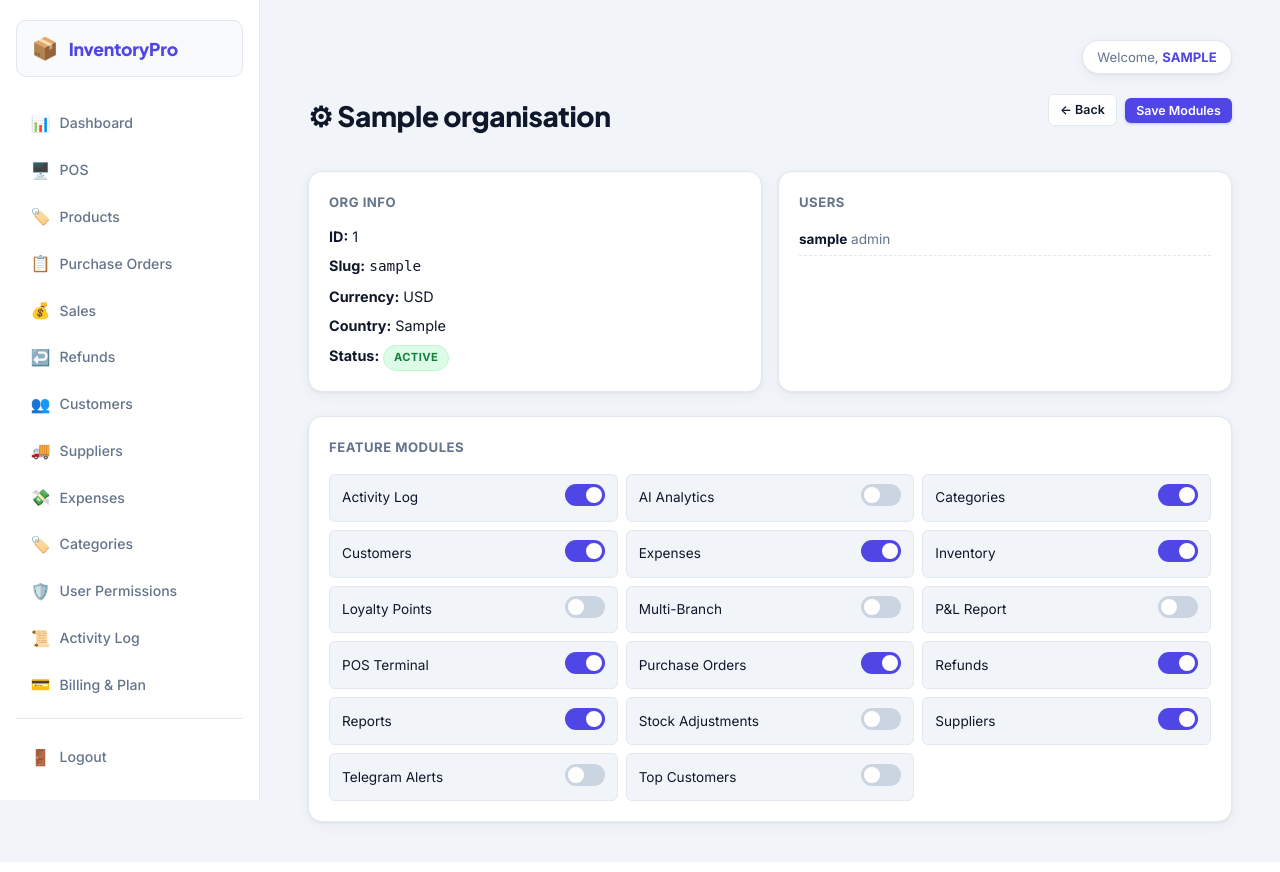
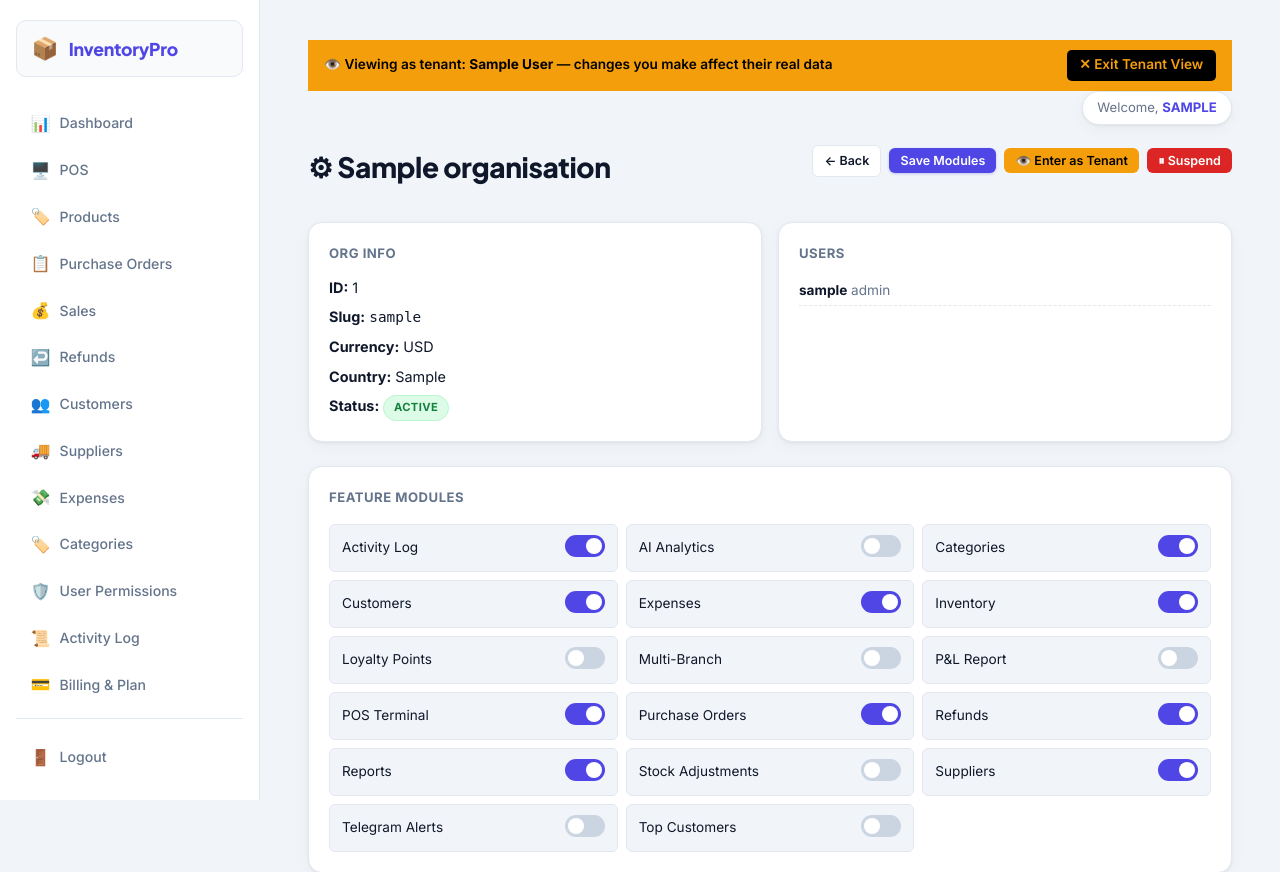
Before and after one commit to sasusavage/inventory-pro, a Flask app: page /superadmin/tenants/1 in a window 1280 px wide. Shown: the top 872 px of the page. Run offline with Flask 3, Linux system fonts and the light colour scheme; the visitor is signed in with stand-in values (Sample User, id 1); tables that the repository leaves empty hold one stand-in row (values such as "Sample post").

Commit message:
feat: super admin isolation, impersonation, onboarding fix
Super admin own org:
- Seed org #2 'Platform Admin' with all modules enabled
- superadmin user belongs to org 2, never sees tenant data
- Branch seeded for org 2 as well

Impersonation:
- POST /superadmin/tenants/<id>/impersonate — switches session to
  tenant org, saves real identity for restoration
- GET /superadmin/stop-impersonating — restores super admin session
- Yellow warning banner in layout.html when impersonating
- 'Enter as Tenant' + 'Suspend/Activate' buttons on tenant detail page

Onboarding fix:
- Branch(is_main=True) -> Branch(is_default=True) to match model

Co-Authored-By: Claude Sonnet 4.6 <noreply@anthropic.com>

```diff
--- a/app.py
+++ b/app.py
@@ -123,15 +123,16 @@ def _seed_default_users(app):
         except Exception:
             return
 
+        # superadmin lives in org 2 (Platform Admin), others in org 1
         seed_users = [
-            ('superadmin', 'super_admin', 'SuperAdmin2026!'),
-            ('admin_pro',  'admin',       'adminPass2026'),
-            ('sales_pro',  'sales',       'salesPass2026'),
+            ('superadmin', 'super_admin', 'SuperAdmin2026!', 2),
+            ('admin_pro',  'admin',       'adminPass2026',   1),
+            ('sales_pro',  'sales',       'salesPass2026',   1),
         ]
-        for username, role, password in seed_users:
+        for username, role, password, org_id in seed_users:
             try:
                 if not User.query.filter_by(username=username).first():
-                    u = User(username=username, role=role, organisation_id=1)
+                    u = User(username=username, role=role, organisation_id=org_id)
                     u.set_password(password)
                     db.session.add(u)
                     db.session.commit()
--- a/routes/onboarding.py
+++ b/routes/onboarding.py
@@ -73,7 +73,7 @@ def signup():
         branch = Branch(
             organisation_id=org.id,
             name='Main Branch',
-            is_main=True,
+            is_default=True,
             is_active=True,
         )
         db.session.add(branch)
--- a/routes/superadmin.py
+++ b/routes/superadmin.py
@@ -10,7 +10,7 @@ Routes:
   GET  /superadmin/plans        — list/edit plans
 """
 from functools import wraps
-from flask import Blueprint, render_template, request, jsonify, session
+from flask import Blueprint, render_template, request, jsonify, session, redirect
 from models import db, Organisation, User, TenantModule, Plan, Subscription, AVAILABLE_MODULES, DEFAULT_MODULES
 
 superadmin_bp = Blueprint('superadmin', __name__, url_prefix='/superadmin')
@@ -164,6 +164,46 @@ def api_suspend_tenant(org_id):
     return jsonify({'message': f'Tenant {state}', 'is_active': org.is_active})
 
 
+@superadmin_bp.route('/tenants/<int:org_id>/impersonate', methods=['POST'])
+@super_admin_required
+def impersonate_tenant(org_id):
+    """Super admin enters a tenant's workspace. Saves original session so they can exit."""
+    org = Organisation.query.get_or_404(org_id)
+    # Save the super admin's real identity so we can restore it
+    session['impersonating_org_id']    = org_id
+    session['impersonating_org_name']  = org.name
+    session['real_user_id']            = session.get('user_id')
+    session['real_username']           = session.get('username')
+    session['real_role']               = session.get('role')
+    session['real_org_id']             = session.get('org_id')
+    # Switch context to tenant's org
+    session['org_id'] = org_id
+    # Find an owner/admin user in that org to impersonate, or keep super_admin role
+    tenant_admin = User.query.filter_by(organisation_id=org_id, role='owner').first() \
+                or User.query.filter_by(organisation_id=org_id).first()
+    if tenant_admin:
+        session['user_id']  = tenant_admin.id
+        session['username'] = tenant_admin.username
+        session['role']     = tenant_admin.role
+    else:
+        session['role'] = 'admin'
+    return jsonify({'message': f'Now viewing as {org.name}', 'redirect': '/'})
+
+
+@superadmin_bp.route('/stop-impersonating')
+def stop_impersonating():
+    """Restore the super admin's real session."""
+    if session.get('real_role') == 'super_admin':
+        session['user_id']  = session.pop('real_user_id', None)
+        session['username'] = session.pop('real_username', None)
+        session['role']     = session.pop('real_role', None)
+        session['org_id']   = session.pop('real_org_id', None)
+        session.pop('impersonating_org_id',   None)
+        session.pop('impersonating_org_name', None)
+    from flask import redirect
+    return redirect('/superadmin/tenants')
+
+
 @superadmin_bp.route('/api/domains')
 @super_admin_required
 def api_pending_domains():
--- a/templates/layout.html
+++ b/templates/layout.html
@@ -102,6 +102,12 @@
 
         <!-- Main Content -->
         <main class="main-content">
+            {% if session.get('impersonating_org_name') %}
+            <div id="impersonation-banner" style="background:#f59e0b;color:#000;padding:.6rem 1rem;display:flex;align-items:center;justify-content:space-between;font-size:.85rem;font-weight:600;gap:1rem;flex-wrap:wrap;">
+                <span>👁️ Viewing as tenant: <strong>{{ session.get('impersonating_org_name') }}</strong> — changes you make affect their real data</span>
+                <a href="/superadmin/stop-impersonating" style="background:#000;color:#f59e0b;padding:.3rem .8rem;border-radius:.3rem;text-decoration:none;white-space:nowrap;">✕ Exit Tenant View</a>
+            </div>
+            {% endif %}
             <header class="top-bar">
                 <button id="mobile-menu-toggle" onclick="toggleSidebar()">☰</button>
                 <div class="user-profile">
--- a/templates/superadmin/tenant_detail.html
+++ b/templates/superadmin/tenant_detail.html
@@ -3,9 +3,11 @@
 {% block content %}
 <header class="page-header">
     <h2 class="page-title">⚙ {{ org.name }}</h2>
-    <div style="display:flex;gap:.5rem;">
+    <div style="display:flex;gap:.5rem;flex-wrap:wrap;">
         <a href="/superadmin/tenants" class="btn btn-secondary btn-sm">← Back</a>
         <button onclick="saveModules()" class="btn btn-primary btn-sm">Save Modules</button>
+        <button onclick="enterTenant()" class="btn btn-sm" style="background:#f59e0b;color:#000;font-weight:600;">👁️ Enter as Tenant</button>
+        <button onclick="toggleSuspend()" class="btn btn-danger btn-sm" id="suspend-btn">⏸ Suspend</button>
     </div>
 </header>
 
@@ -83,6 +85,23 @@ document.addEventListener('DOMContentLoaded', async () => {
         </div>`).join('');
 });
 
+async function enterTenant() {
+    if (!confirm('Enter {{ org.name }}\'s workspace? You will see their real data. Use the yellow banner to exit.')) return;
+    const res = await fetch(`/superadmin/tenants/${ORG_ID}/impersonate`, { method: 'POST' });
+    const d   = await res.json();
+    if (res.ok) { window.location.href = d.redirect || '/'; }
+    else { alert(d.error || 'Failed'); }
+}
+
+async function toggleSuspend() {
+    const res = await fetch(`/superadmin/api/tenants/${ORG_ID}/suspend`, { method: 'POST' });
+    const d   = await res.json();
+    if (res.ok) {
+        window.showToastNotification(d.message, 'success');
+        document.getElementById('suspend-btn').textContent = d.is_active ? '⏸ Suspend' : '▶ Activate';
+    } else { window.showToastNotification(d.error || 'Failed', 'error'); }
+}
+
 async function saveModules() {
     const payload = {};
     document.querySelectorAll('[id^="mod-"]').forEach(cb => {
```
Also changed, not shown: wsgi.py (+32 -14 lines).
